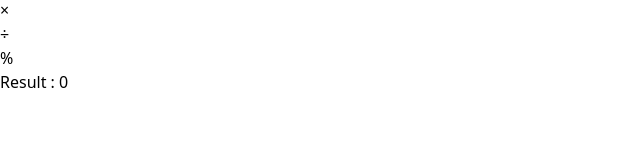
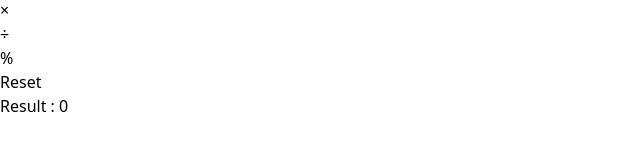
Before and after one commit to Jeba3210/React_Calculator, a React (Vite) app: page / in a window 1280 px wide. Shown: the part 122-282 px from the top of the page, without its empty margins (0-640 px from the left). Built offline with nearby package versions, Linux system fonts and the light colour scheme.

Commit message:
add reset functionality

```diff
--- a/src/Components/Calculator.jsx
+++ b/src/Components/Calculator.jsx
@@ -56,6 +56,13 @@ function Calculator() {
       setCalculatedValue(value1 % value2);
     }
 
+    function implementReset(e){
+      e.preventDefault();
+      setCalculatedValue(0);
+      setValue1(0);
+      setValue2(0);
+    }
+
 
 
   return (
@@ -108,7 +115,7 @@ function Calculator() {
             </div>
           </div>
 
-           {/* <div className='mt-8 flex justify-center place-items-center h-10 w-40 bg-green-400 text-slate-200 rounded-lg  font-bold text-xl ml-36'> <button onClick={implementReset}>Reset</button></div> */}
+           <div className='mt-8 flex justify-center place-items-center h-10 w-40 bg-green-400 text-slate-200 rounded-lg  font-bold text-xl ml-36'> <button onClick={implementReset}>Reset</button></div>
 
 
 
```
